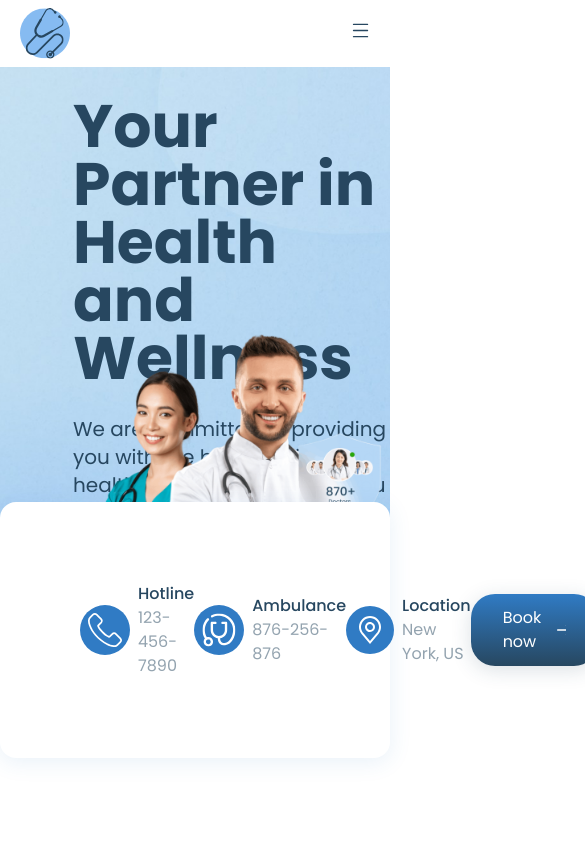
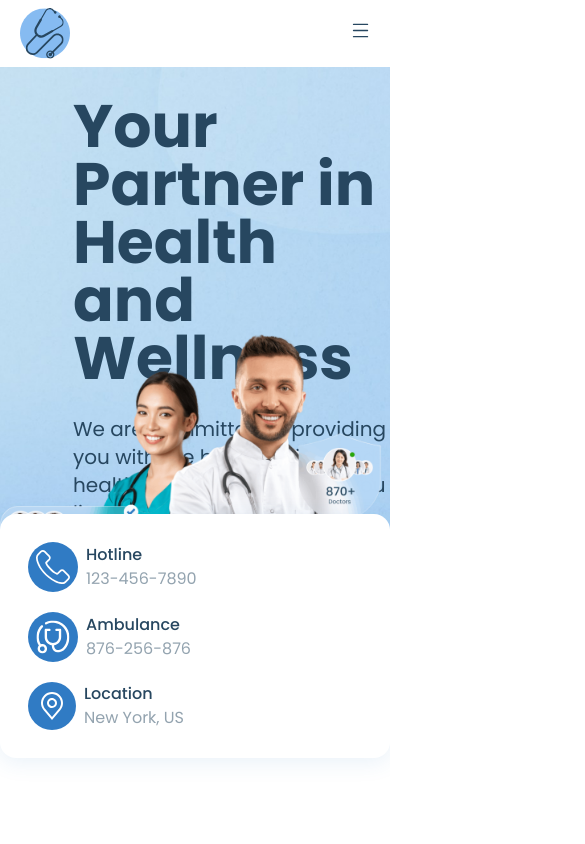
Before and after one commit to SergeCodeur/figma-to-code-ed2-week4, a Next.js app: page / in a window 390 px wide. Shown: the top 844 px of the page, 585 px wide, since content can reach past the window. Built offline with nearby package versions, Linux system fonts and the light colour scheme.

Commit message:
style updated for responsive

```diff
--- a/src/components/Home/ContactInfo.tsx
+++ b/src/components/Home/ContactInfo.tsx
@@ -4,7 +4,7 @@ import ContactItem from "./ContactItem";
 
 const ContactInfo = () => {
 	return (
-		<div className="bg-background p-20 rounded-2xl flex justify-between items-center shadow-card lg:h-36">
+		<div className="bg-background p-7 lg:p-20 rounded-2xl flex flex-wrap h-fit justify-between items-center shadow-card lg:h-36 gap-y-5">
 			<ContactItem
 				icon={<Phone />}
 				title="Hotline"
@@ -22,7 +22,7 @@ const ContactInfo = () => {
 			/>
 			<Link
 				href="/doctor-login"
-				className="bg-gradient-to-b from-[#307bc4] to-[#274760] text-white shadow-light-blue !rounded-3xl px-8 py-3 flex justify-center items-center gap-2.5"
+				className="bg-gradient-to-b from-[#307bc4] to-[#274760] text-white shadow-light-blue !rounded-3xl px-8 py-3 lg:flex justify-center items-center gap-2.5 hidden"
 			>
 				Book now <ChevronRight />
 			</Link>
--- a/src/components/Home/ContactItem.tsx
+++ b/src/components/Home/ContactItem.tsx
@@ -7,7 +7,7 @@ const ContactItem: React.FC<ContactItemProps> = ({
 	description,
 }) => {
 	return (
-		<div className="contact-item flex items-center space-x-2">
+		<div className="contact-item flex items-center space-x-2 min-w-48">
 			<div className="icon bg-[#307BC4] p-2 rounded-full">{icon}</div>
 			<div>
 				<h4 className="font-medium">{title}</h4>
```
